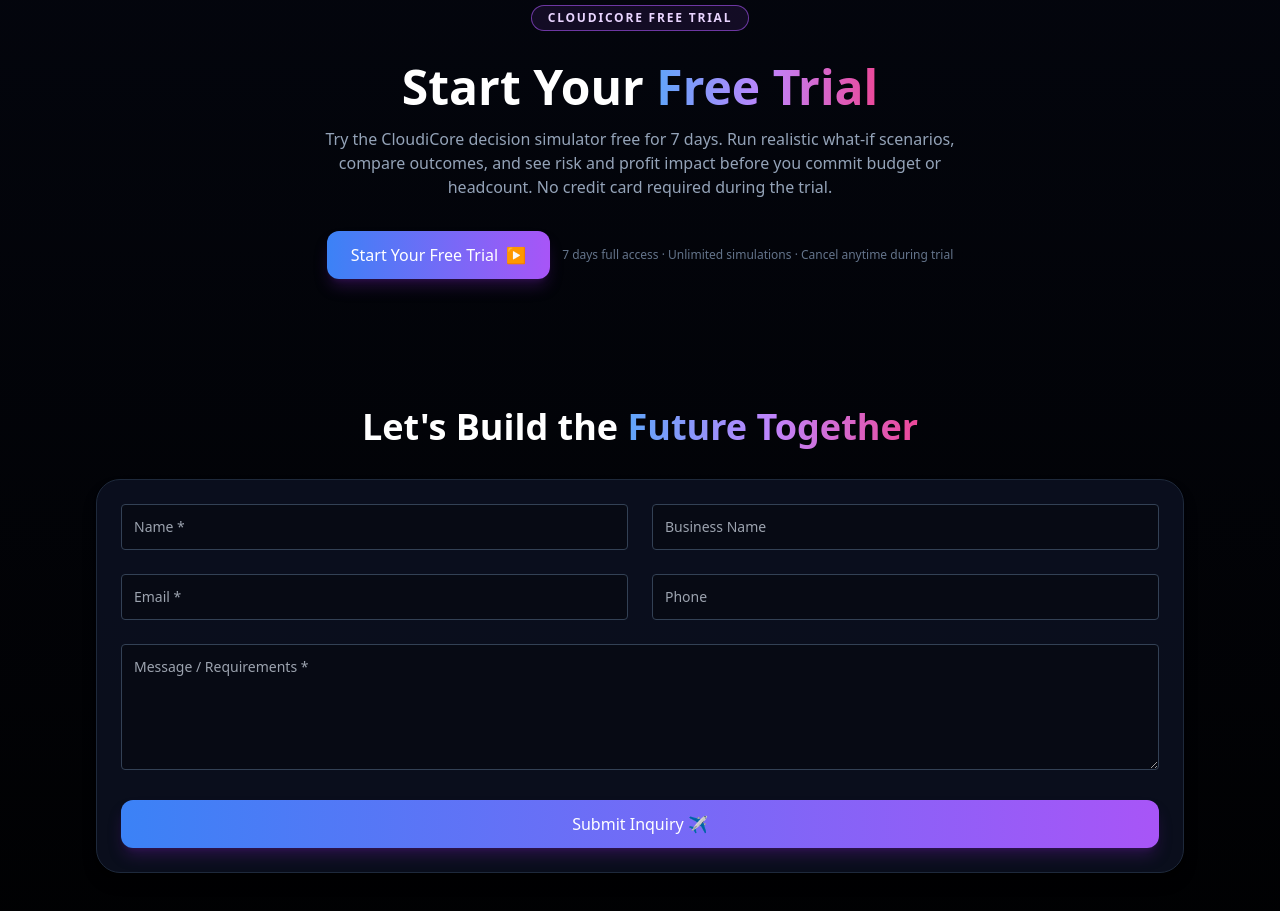
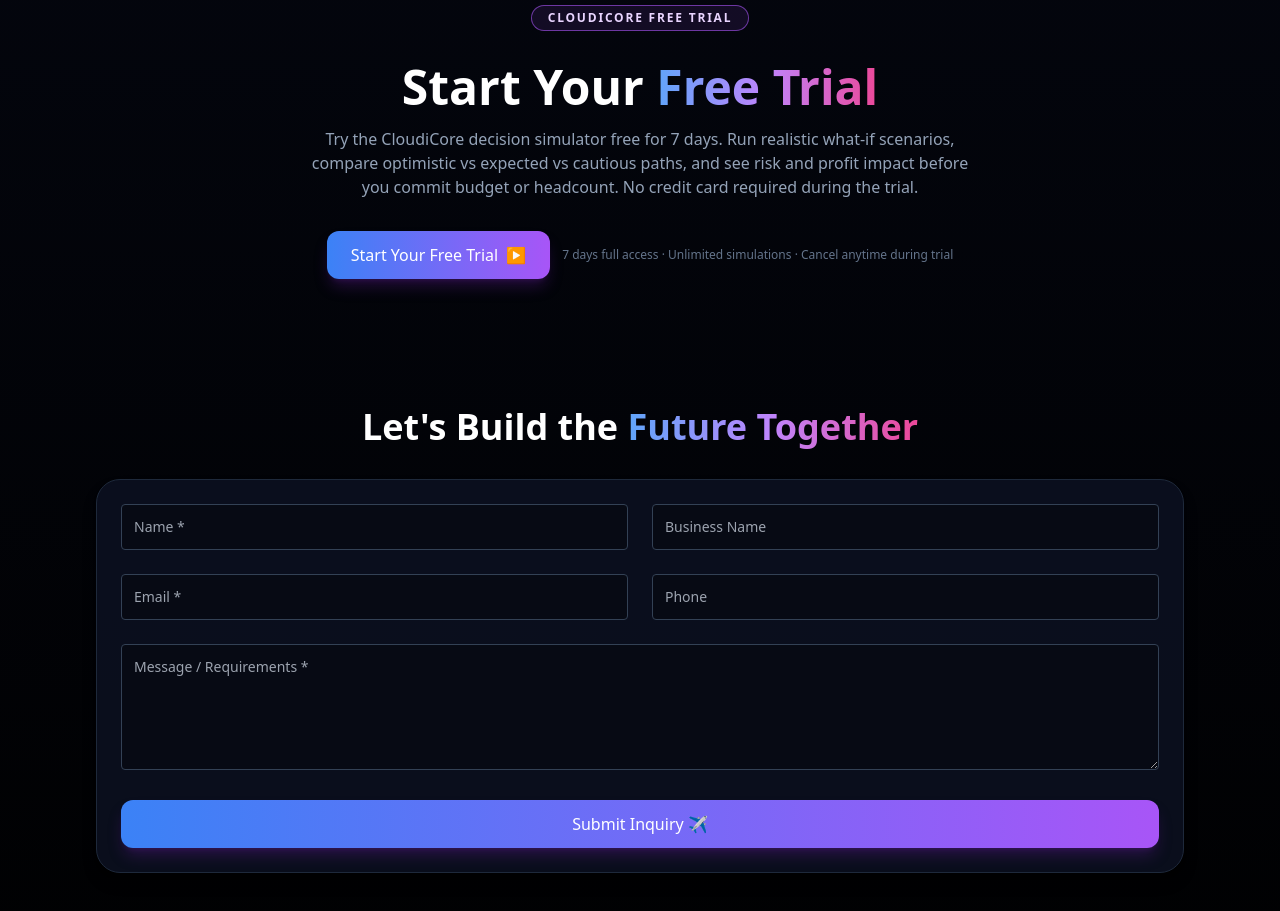
Before and after one commit to Cloudisoft/Cloudisoft.com_Final, a React (Vite) app: page / in a window 1280 px wide. Shown: the part 2480-3391 px from the top of the page. Built offline with nearby package versions, Linux system fonts and the light colour scheme; no server answers.

Commit message:
Update Pricing.tsx

```diff
--- a/src/components/Pricing.tsx
+++ b/src/components/Pricing.tsx
@@ -11,9 +11,9 @@
         </h2>
         <p className="mx-auto max-w-2xl text-sm md:text-base text-slate-400">
           Try the CloudiCore decision simulator free for 7 days. Run realistic
-          what-if scenarios, compare outcomes, and see risk and profit impact
-          before you commit budget or headcount. No credit card required during
-          the trial.
+          what-if scenarios, compare optimistic vs expected vs cautious paths,
+          and see risk and profit impact before you commit budget or headcount.
+          No credit card required during the trial.
         </p>
       </div>
 
```
